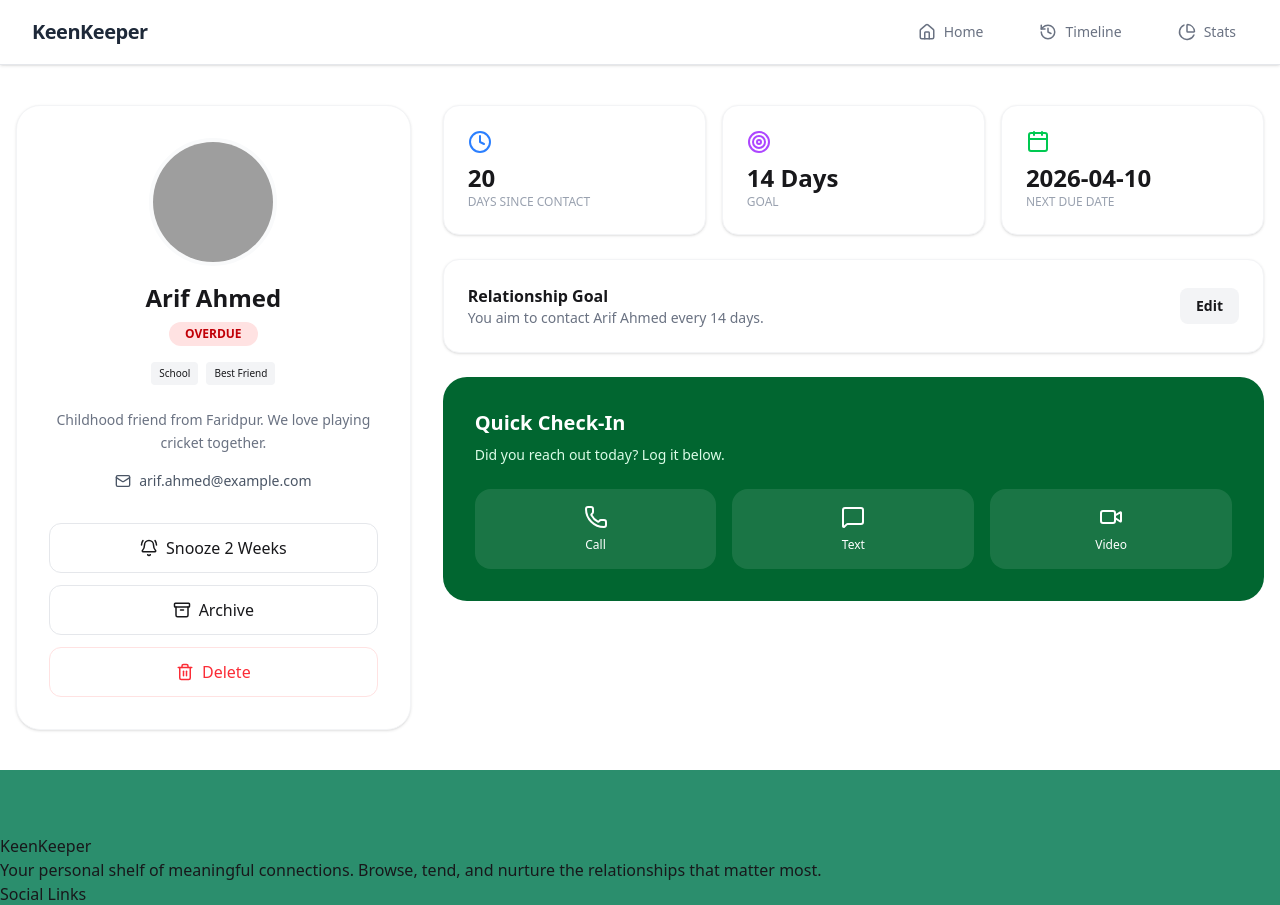
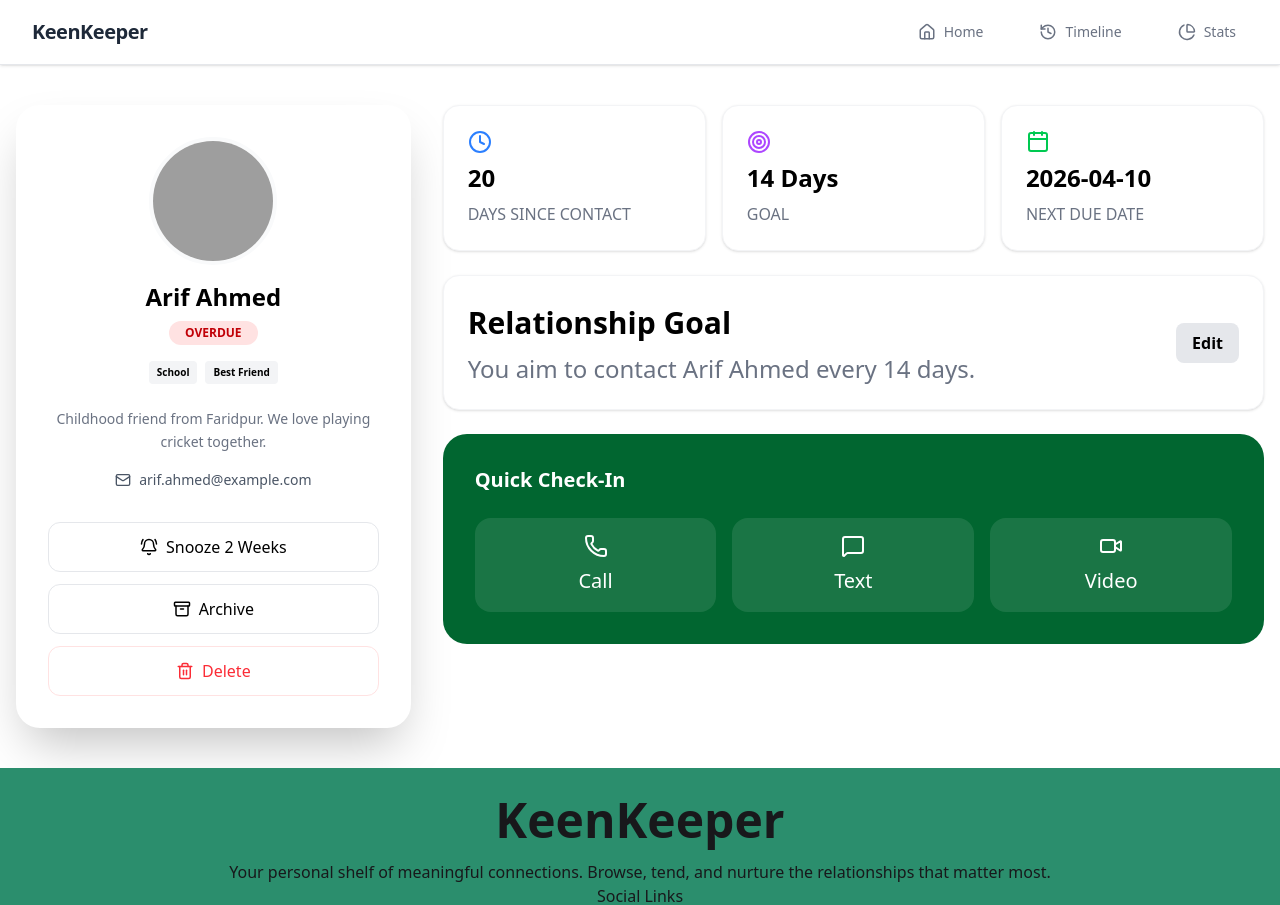
Before and after one commit to khirul-alam/assignment-seven, a Next.js app: page /friend/1 in a window 1280 px wide. Shown: the top 905 px of the page. Built offline with nearby package versions, Linux system fonts and the light colour scheme; grey boxes are pictures that could not be loaded.

Commit message:
Call text etc update

```diff
--- a/src/app/friend/[id]/page.jsx
+++ b/src/app/friend/[id]/page.jsx
@@ -15,6 +15,7 @@ import {
   Trash2,
 } from "lucide-react";
 import toast, { Toaster } from "react-hot-toast";
+import Image from 'next/image';
 
 const FriendDetails = () => {
   const { id } = useParams();
@@ -61,18 +62,19 @@ const FriendDetails = () => {
   };
 
   return (
-    <div className="max-w-7xl mx-auto px-4 py-10">
+    <div className="bg-white px-4 py-10 container mx-auto">
       <Toaster position="top-center" />
 
       <div className="grid grid-cols-1 lg:grid-cols-12 gap-8">
         {/* বাম কলাম: Friend Info Card (4 Columns) */}
         <div className="lg:col-span-4 space-y-6">
-          <div className="bg-white border border-gray-100 rounded-3xl p-8 shadow-sm text-center">
+          <div className=" rounded-3xl p-8 shadow-2xl text-center">
             <img
               src={friend.picture}
+              alt={friend.name}
               className="w-32 h-32 rounded-full mx-auto mb-4 border-4 border-gray-50"
             />
-            <h2 className="text-2xl font-bold">{friend.name}</h2>
+            <h2 className="text-2xl font-bold text-black">{friend.name}</h2>
             <div
               className={`inline-block px-4 py-1 rounded-full text-xs font-bold uppercase mt-2 ${statusColors[friend.status]}`}
             >
@@ -82,7 +84,7 @@ const FriendDetails = () => {
               {friend.tags.map((tag) => (
                 <span
                   key={tag}
-                  className="text-[10px] bg-gray-100 px-2 py-1 rounded"
+                  className="text-[10px] text-black font-bold bg-gray-100 px-2 py-1 rounded"
                 >
                   {tag}
                 </span>
@@ -97,10 +99,10 @@ const FriendDetails = () => {
 
             {/* Action Buttons */}
             <div className="grid grid-cols-1 gap-3 mt-8">
-              <button className="flex items-center justify-center gap-2 py-3 border border-gray-200 rounded-xl hover:bg-gray-50 transition">
+              <button className="flex items-center justify-center gap-2 text-black py-3 border border-gray-200 rounded-xl hover:bg-gray-50 transition">
                 <BellRing size={18} /> Snooze 2 Weeks
               </button>
-              <button className="flex items-center justify-center gap-2 py-3 border border-gray-200 rounded-xl hover:bg-gray-50 transition">
+              <button className="flex items-center justify-center text-black gap-2 py-3 border border-gray-200 rounded-xl hover:bg-gray-50 transition">
                 <Archive size={18} /> Archive
               </button>
               <button className="flex items-center justify-center gap-2 py-3 border border-red-100 text-red-500 rounded-xl hover:bg-red-50 transition">
@@ -114,34 +116,34 @@ const FriendDetails = () => {
         <div className="lg:col-span-8 space-y-6">
           {/* ১. Stats Cards */}
           <div className="grid grid-cols-1 md:grid-cols-3 gap-4">
-            <div className="bg-white p-6 rounded-2xl border border-gray-100 shadow-sm">
+            <div className="bg-white p-6 rounded-2xl border border-gray-100 shadow-sm ">
               <Clock className="text-blue-500 mb-2" />
-              <p className="text-2xl font-bold">{friend.days_since_contact}</p>
-              <p className="text-xs text-gray-400 uppercase">
+              <p className="text-2xl font-bold text-black">{friend.days_since_contact}</p>
+              <p className="text-[16px] text-gray-500 uppercase pt-2">
                 Days Since Contact
               </p>
             </div>
             <div className="bg-white p-6 rounded-2xl border border-gray-100 shadow-sm">
               <Target className="text-purple-500 mb-2" />
-              <p className="text-2xl font-bold">{friend.goal} Days</p>
-              <p className="text-xs text-gray-400 uppercase">Goal</p>
+              <p className="text-2xl font-bold text-black">{friend.goal} Days</p>
+              <p className="text-[16px] pt-2 text-gray-500 uppercase">Goal</p>
             </div>
             <div className="bg-white p-6 rounded-2xl border border-gray-100 shadow-sm">
               <Calendar className="text-green-500 mb-2" />
-              <p className="text-2xl font-bold">{friend.next_due_date}</p>
-              <p className="text-xs text-gray-400 uppercase">Next Due Date</p>
+              <p className="text-2xl font-bold text-black">{friend.next_due_date}</p>
+              <p className="text-[16px] pt-2 text-gray-500 uppercase">Next Due Date</p>
             </div>
           </div>
 
           {/* ২. Relationship Goal Card */}
           <div className="bg-white p-6 rounded-2xl border border-gray-100 shadow-sm flex justify-between items-center">
             <div>
-              <h3 className="font-bold">Relationship Goal</h3>
-              <p className="text-sm text-gray-500">
+              <h2 className="text-[30px] font-bold text-black">Relationship Goal</h2>
+              <p className=" text-gray-500 pt-2 text-2xl">
                 You aim to contact {friend.name} every {friend.goal} days.
               </p>
             </div>
-            <button className="bg-gray-100 px-4 py-2 rounded-lg text-sm font-bold">
+            <button className="bg-gray-200 px-4 py-2 rounded-lg text-black font-bold">
               Edit
             </button>
           </div>
@@ -149,27 +151,25 @@ const FriendDetails = () => {
           {/* ৩. Quick Check-In Card (Interaction Buttons) */}
           <div className="bg-green-800 p-8 rounded-3xl text-white">
             <h3 className="text-xl font-bold mb-2">Quick Check-In</h3>
-            <p className="text-green-100 mb-6 text-sm">
-              Did you reach out today? Log it below.
-            </p>
-            <div className="grid grid-cols-3 gap-4">
+
+            <div className="grid grid-cols-3 gap-4 pt-4">
               <button
                 onClick={() => handleCheckIn("Call")}
                 className="flex flex-col items-center gap-2 bg-white/10 hover:bg-white/20 p-4 rounded-2xl transition"
               >
-                <Phone /> <span className="text-xs">Call</span>
+                <Phone /> <span className="text-[20px]">Call</span>
               </button>
               <button
                 onClick={() => handleCheckIn("Text")}
                 className="flex flex-col items-center gap-2 bg-white/10 hover:bg-white/20 p-4 rounded-2xl transition"
               >
-                <MessageSquare /> <span className="text-xs">Text</span>
+                <MessageSquare /> <span className="text-[20px]">Text</span>
               </button>
               <button
                 onClick={() => handleCheckIn("Video")}
                 className="flex flex-col items-center gap-2 bg-white/10 hover:bg-white/20 p-4 rounded-2xl transition"
               >
-                <Video /> <span className="text-xs">Video</span>
+                <Video /> <span className="text-[20px]">Video</span>
               </button>
             </div>
           </div>
--- a/src/components/Banner.jsx
+++ b/src/components/Banner.jsx
@@ -11,8 +11,8 @@ const Banner = () => {
   ];
 
   return (
-    <section className="py-12 md:py-20 bg-white">
-      <div className="max-w-7xl mx-auto px-4 sm:px-6 lg:px-8 text-center">
+    <section className="py-12 md:py-20 bg-white ">
+      <div className="max-w-7xl mx-auto px-4 sm:px-6 lg:px-8 text-center container mx-auto">
 
         {/* টাইটেল ও সাবটাইটেল */}
         <h1 className="text-3xl md:text-5xl font-extrabold text-gray-900 mb-4">
@@ -29,7 +29,7 @@ const Banner = () => {
         </button>
 
         {/* ৪টি সামারি কার্ড (Summary Cards) */}
-        <div className="grid grid-cols-2 lg:grid-cols-4 gap-4 md:gap-6">
+        <div className="grid grid-cols-2 lg:grid-cols-4 gap-4 md:gap-6 container mx-auto">
           {stats.map((stat, index) => (
             <div
               key={index}
--- a/src/components/Footer.jsx
+++ b/src/components/Footer.jsx
@@ -9,17 +9,17 @@ import {
 
 const Footer = () => {
   return (
-    <footer className="bg-[#2b8e6d] border-gray-100 pt-16 pb-8">
-      <div className="">
-        <h2>KeenKeeper</h2>
-        <p>
+    <footer className="bg-[#2b8e6d] border-gray-100 pt-7 pb-8  ">
+      <div className="text-center">
+        <h2 className="font-bold text-5xl">KeenKeeper</h2>
+        <p className="pt-4">
           Your personal shelf of meaningful connections. Browse, tend, and
           nurture the relationships that matter most.
         </p>
       </div>
-      <div className="">
+      <div className="text-center">
         <p>Social Links</p>
-        <div className="">
+        <div className="flex justify-center gap-1.5 pt-1.5">
           <FaInstagramSquare
             size={24}
             className="text-pink-600 hover:text-pink-800 transition"
@@ -30,6 +30,17 @@ const Footer = () => {
           <FaLinkedin size={24} />
         </div>
       </div>
+      <div className="divider container mx-auto"></div>
+      <div className="flex justify-between container mx-auto ">
+        <div className="">
+            <p>© 2026 KeenKeeper. All rights reserved.</p>
+        </div>
+        <div className="flex justify-between gap-3">
+            <ul>Privacy Policy</ul>
+            <ul>Terms of Service</ul>
+            <ul>Cookies</ul>
+        </div>
+      </div>
     </footer>
   );
 };
--- a/src/components/FriendsGrid.jsx
+++ b/src/components/FriendsGrid.jsx
@@ -27,7 +27,7 @@ const FriendsGrid = () => {
 
   return (
     <section className="bg-gray-50 py-16">
-      <div className="max-w-7xl mx-auto px-4 sm:px-6 lg:px-8">
+      <div className="container mx-auto px-4 sm:px-6 lg:px-8">
         <div className="flex justify-between items-end mb-10">
           <div>
             <h2 className="text-2xl font-bold text-gray-900">Your Friends</h2>
```
